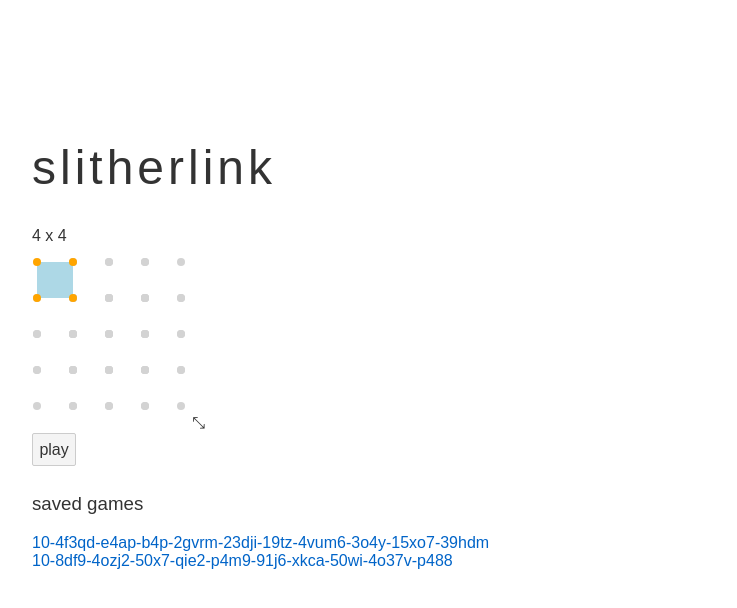
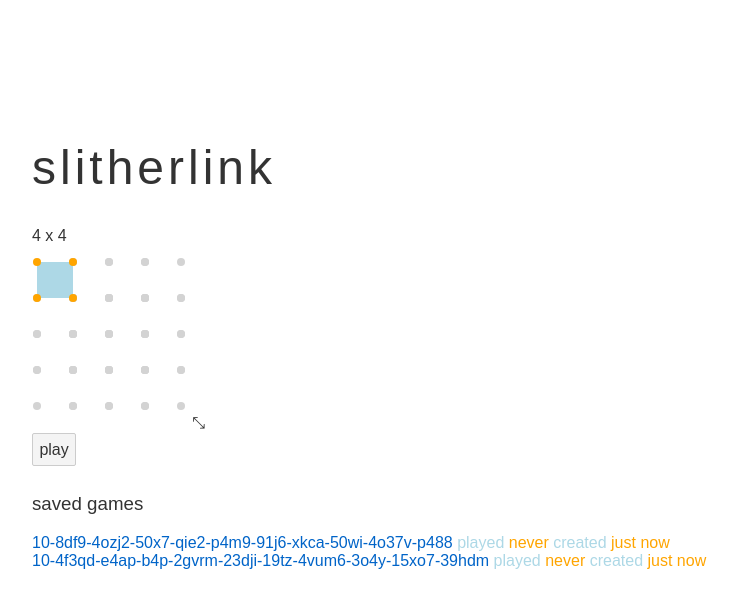
Before and after one commit to emh/slitherlink, a Svelte app: page / in a window 1280 px wide. Shown: the top 608 px of the page, without its empty margins (76-813 px from the left). Built offline with nearby package versions, Linux system fonts and the light colour scheme.

Commit message:
save played game state to localstorage show when created and last played in game list sort game list

```diff
--- a/src/GameList.svelte
+++ b/src/GameList.svelte
@@ -1,39 +1,73 @@
 <script>
-import { onMount } from "svelte";
+    import { onMount } from "svelte";
+
+    const SEED_GAMES = [
+        '10-4f3qd-e4ap-b4p-2gvrm-23dji-19tz-4vum6-3o4y-15xo7-39hdm',
+        '10-8df9-4ozj2-50x7-qie2-p4m9-91j6-xkca-50wi-4o37v-p488'
+    ];
+
     let games;
 
     function loadGames() {
-        games = JSON.parse(localStorage.getItem('games'));
+        const n = localStorage.length;
 
-        if (!games || games.length === 0) {
+        if (n === 0) {
             seedGames();
+            return;
+        }
+
+        games = {};
+
+        for (let i = 0; i < localStorage.length; i++) {
+            const id = localStorage.key(i);
+
+            games[id] = JSON.parse(localStorage.getItem(id));
         }
     }
 
     function seedGames() {
-        localStorage.setItem('games', JSON.stringify({
-            '10-4f3qd-e4ap-b4p-2gvrm-23dji-19tz-4vum6-3o4y-15xo7-39hdm': {},
-            '10-8df9-4ozj2-50x7-qie2-p4m9-91j6-xkca-50wi-4o37v-p488': {}
-        }));
+        SEED_GAMES.forEach((id) => {
+            const gameStr = JSON.stringify({ id, createdAt: Date.now(), state: [] });
+
+            localStorage.setItem(id, gameStr);
+        });
 
         loadGames();
+    }
+
+    function sortGames(games) {
+        if (!games) {
+            return [];
+        }
+
+        return Object.values(games).sort((a, b) => (b.updatedAt || b.createdAt) - (a.updatedAt || a.createdAt));
+    }
+
+    function timeAgo(t) {
+        if (!t) {
+            return 'never';
+        }
+
+        const d = (Date.now() - t) / 1000;
+
+        if (d < 60) return 'just now';
+        if (d < 15 * 60) return 'moments ago';
+        if (d < 30 * 60) return 'less than a half hour ago';
+        if (d < 60 * 60) return 'less than an hour ago';
+        if (d < 3 * 60 * 60) return 'a few hours ago';
+        if (d < 24 * 60 * 60) return 'today';
+        if (d < 2 * 24 * 60 * 60) return 'yesterday';
+        if (d < 7 * 24 * 60 * 60) return 'this week';
+        if (d < 14 * 24 * 60 * 60) return 'last week';
+        if (d < 28 * 24 * 60 * 60) return 'a few weeks ago';
+
+        return 'a long ass time ago';
     }
 
     onMount(loadGames);
 </script>
 
 <style>
-    :global(*) {
-        box-sizing: border-box;
-        font-family: sans-serif;
-    }
-
-    h1 {
-        font-size: 48px;
-        letter-spacing: 4px;
-        font-weight: 100;
-    }
-
     h3 {
         font-weight: 100;
     }
@@ -43,16 +77,19 @@ import { onMount } from "svelte";
         padding: 0;
     }
 
-    .app {
-        padding-top: 100px;
-        padding-left: 100px;
+    .stats {
+        color: lightblue;
+    }
+
+    .time {
+        color: orange;
     }
 </style>
 
 <h3>saved games</h3>
 
 <ul>
-    {#each Object.keys(games || {}) as id}
-        <li><a href='#{id}'>{id}</a></li>
+    {#each sortGames(games) as game}
+        <li><a href='#{game.id}'>{game.id}</a> <span class="stats">played <span class="time">{timeAgo(game.updatedAt)}</span> created <span class="time">{timeAgo(game.createdAt)}</span></span></li>
     {/each}
 </ul>
--- a/src/GamePlayer.svelte
+++ b/src/GamePlayer.svelte
@@ -2,39 +2,79 @@
 	import Cell from './GameCell.svelte';
 	import Dot from './Dot.svelte';
 	import Edge from './Edge.svelte';
+    import { onMount } from 'svelte';
+    import { encode } from './encoder.js';
 
     export let board = null;
 
-    let cols = board[0].length;
-    let rows = board.length;
+    const id = encode(board);
 
-    let game = new Array(2 * rows + 1);
+    let game = {
+        state: []
+    };
 
-    for (let i = 0; i < game.length; i++) {
-        game[i] = new Array(2 * cols + 1);
+    function initializeGameState() {
+        let cols = board[0].length;
+        let rows = board.length;
 
-        for (let j = 0; j < game[i].length; j++) {
-            if (i % 2 === 0) {
-                game[i][j] = 0;
-            } else {
-                if (j % 2 === 0) {
-                    game[i][j] = 0;
+        const state = new Array(2 * rows + 1);
+
+        for (let i = 0; i < state.length; i++) {
+            state[i] = new Array(2 * cols + 1);
+
+            for (let j = 0; j < state[i].length; j++) {
+                if (i % 2 === 0) {
+                    state[i][j] = 0;
                 } else {
-                    game[i][j] = board[(i - 1) / 2][(j - 1) / 2];
+                    if (j % 2 === 0) {
+                        state[i][j] = 0;
+                    } else {
+                        state[i][j] = board[(i - 1) / 2][(j - 1) / 2];
+                    }
                 }
             }
+        }
+
+        game.state = state;
+
+        saveGameState();
+    }
+
+    function saveGameState() {
+        game.updatedAt = Date.now();
+
+        localStorage.setItem(id, JSON.stringify(game));
+    }
+
+    function loadGameState() {
+        const gameStr = localStorage.getItem(id);
+
+        game = JSON.parse(gameStr);
+
+        if (game.state.length === 0) {
+            initializeGameState();
         }
     }
 
     function handleEdgeClick(i, j) {
-        let state = game[i][j];
+        let edgeState = game.state[i][j];
 
-        game[i][j] = (state + 1) % 3;
+        game.state[i][j] = (edgeState + 1) % 3;
+
+        saveGameState();
     }
 
     function handleBackClick() {
         location.hash = '';
     }
+
+    function handleRestartClick() {
+        initializeGameState();
+    }
+
+    onMount(() => {
+        loadGameState();
+    });
 </script>
 
 <style>
@@ -52,7 +92,7 @@
 </style>
 
 <div class="board">
-    {#each game as row, i}
+    {#each game.state as row, i}
         <div class="row">
             {#each row as cell, j}
                 {#if i % 2 === 0 && j % 2 === 0}
@@ -70,3 +110,4 @@
 </div>
 
 <button on:click={handleBackClick}>back</button>
+<button on:click={handleRestartClick}>restart</button>
```
